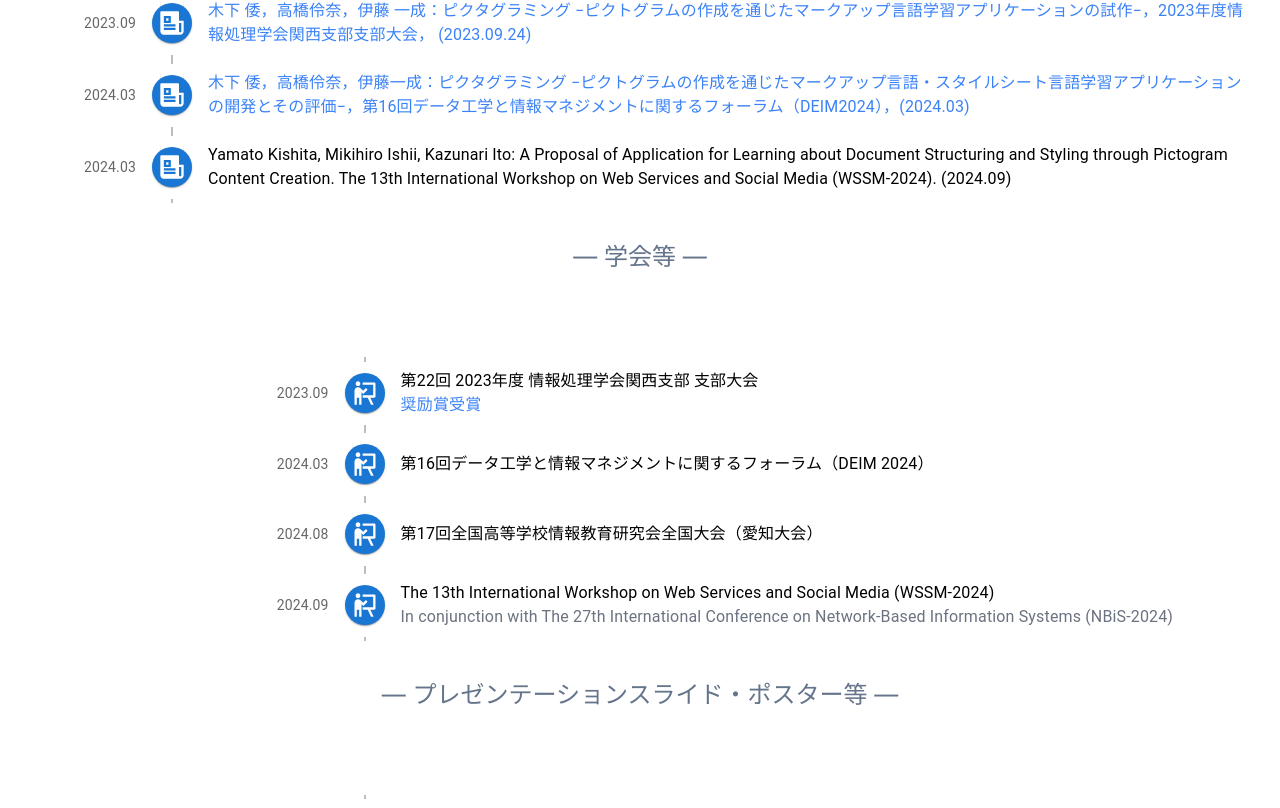
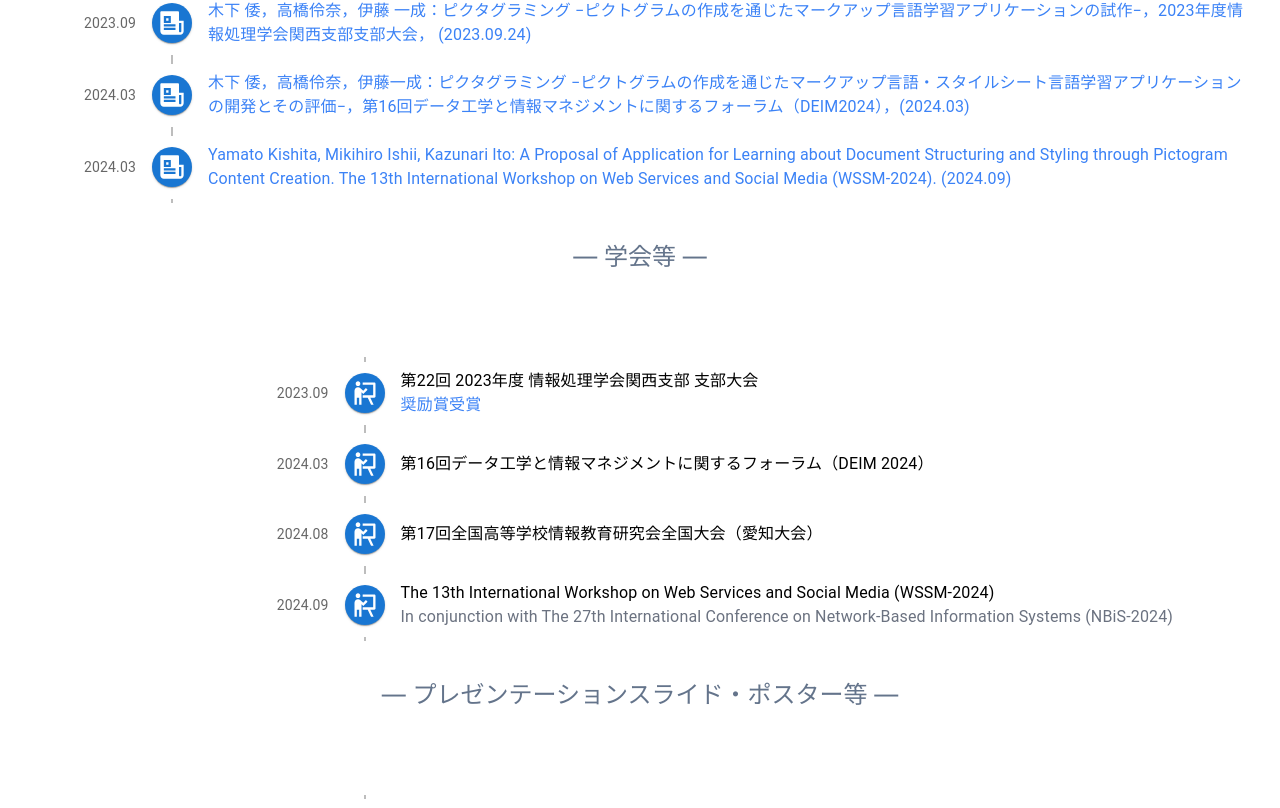
Before and after one commit to YamatoKishitaHub/portfolio, a Next.js app in the folder frontend/: page /research in a window 1280 px wide. Shown: the part 1257-2065 px from the top of the page. Built offline with nearby package versions, Linux system fonts and the light colour scheme.

Commit message:
update research infomation

```diff
--- a/frontend/components/research/BachelorResearch.tsx
+++ b/frontend/components/research/BachelorResearch.tsx
@@ -58,7 +58,7 @@ const BachelorResearch = () => {
     {
       date: "2024.03",
       title: "Yamato Kishita, Mikihiro Ishii, Kazunari Ito: A Proposal of Application for Learning about Document Structuring and Styling through Pictogram Content Creation. The 13th International Workshop on Web Services and Social Media (WSSM-2024). (2024.09)",
-      titleHref: "",
+      titleHref: "https://link.springer.com/chapter/10.1007/978-3-031-72325-4_45",
       icon: <RiNewspaperFill />,
       iconColor: "primary",
     },
@@ -90,6 +90,13 @@ const BachelorResearch = () => {
       date: "2024.08",
       title: "第17回全国高等学校情報教育研究会全国大会（愛知大会） ポスター",
       titleHref: "/research/zenkojoken2024_poster.pdf",
+      icon: <RiPresentationFill />,
+      iconColor: "primary",
+    },
+    {
+      date: "2024.09",
+      title: "The 13th International Workshop on Web Services and Social Media (WSSM-2024) プレゼンテーションスライド",
+      titleHref: "/research/wssm2024_presentation.pdf",
       icon: <RiPresentationFill />,
       iconColor: "primary",
     },
```
Also changed, not shown: 2 other files (tests, documents, lock files or other folders).
